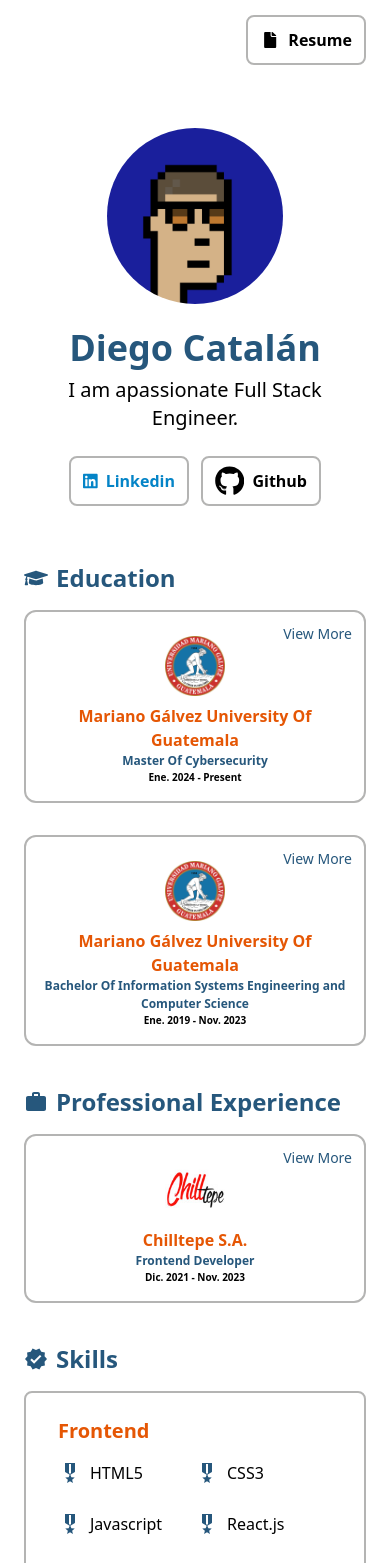
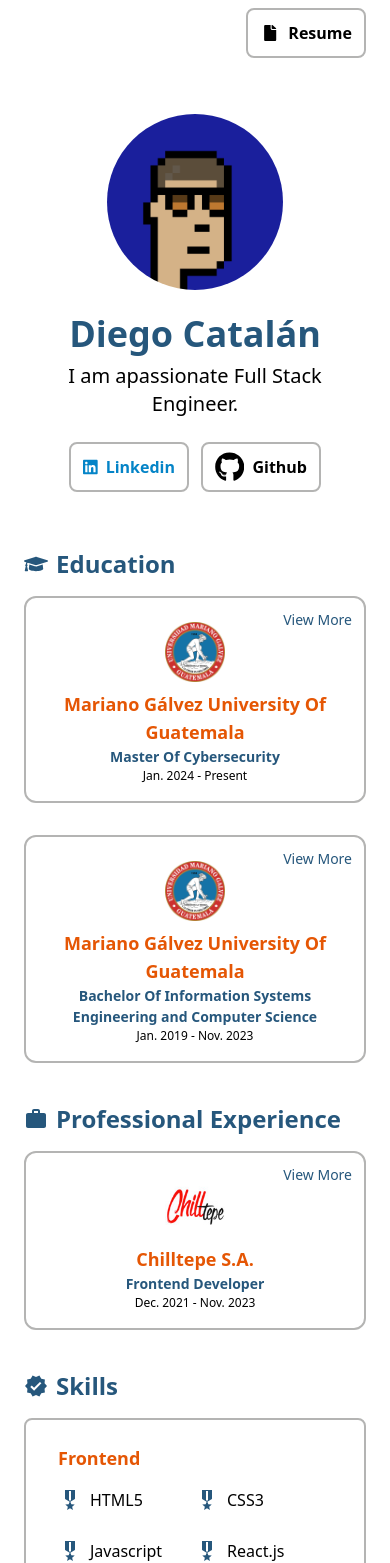
Before and after one commit to diegocatalan8/diegocatalan, a Next.js app: page / in a window 390 px wide. Shown: the top 1563 px of the page. Built offline with nearby package versions, Linux system fonts and the light colour scheme.

Commit message:
Fixing details

```diff
--- a/components/Experience.js
+++ b/components/Experience.js
@@ -24,14 +24,14 @@ const Experience = () => {
 
       <SectionTitle title={'Education'} iconName={'Education'}/>
 
-      <ProfessionalCard className={'mt-2'} image={UMG} alt={'UMG'} title='Mariano Gálvez University Of Guatemala' subtitle='Master Of Cybersecurity' year='Ene. 2024 - Present' link={'https://sistemas.umgedu.org/seguridad-informatica/'}/>
-      <ProfessionalCard className={'mt-8'} image={UMG} alt={'UMG'} title='Mariano Gálvez University Of Guatemala' subtitle='Bachelor Of Information Systems Engineering and Computer Science' year='Ene. 2019 - Nov. 2023' link={'https://sistemas.umgedu.org/pregrado/'}/>
+      <ProfessionalCard className={'mt-2'} image={UMG} alt={'UMG'} title='Mariano Gálvez University Of Guatemala' subtitle='Master Of Cybersecurity' year='Jan. 2024 - Present' link={'https://sistemas.umgedu.org/seguridad-informatica/'}/>
+      <ProfessionalCard className={'mt-8'} image={UMG} alt={'UMG'} title='Mariano Gálvez University Of Guatemala' subtitle='Bachelor Of Information Systems Engineering and Computer Science' year='Jan. 2019 - Nov. 2023' link={'https://sistemas.umgedu.org/pregrado/'}/>
 
 
       <SectionTitle className={'mt-8'} title={'Professional Experience'} iconName={'Work'}/>
 
 
-      <ProfessionalCard className={'mt-2'} image={CHILLTEPE} alt={'CHILLTEPE'} title='Chilltepe S.A.' subtitle='Frontend Developer' year='Dic. 2021 - Nov. 2023' onClickButton={openModal}/>
+      <ProfessionalCard className={'mt-2'} image={CHILLTEPE} alt={'CHILLTEPE'} title='Chilltepe S.A.' subtitle='Frontend Developer' year='Dec. 2021 - Nov. 2023' onClickButton={openModal}/>
 
 
       <Modal closeModal={closeModal} isModalOpen={isModalOpen}>
--- a/components/Header.js
+++ b/components/Header.js
@@ -45,7 +45,7 @@ const Header = () => {
                             <Image className='w-full h-full rounded-full' src={diegopic} alt='Profile Picture'/>
                         </figure>
                         <p className='flex flex-col justify-center'>
-                            <span className='text-2xl font-semibold text-[#26577C]'>Diego Catalán</span>
+                            <span className='text-xl md:text-2xl font-semibold text-[#26577C]'>Diego Catalán</span>
                         </p>
                     </section>
 
--- a/components/ProfessionalCard.js
+++ b/components/ProfessionalCard.js
@@ -16,13 +16,13 @@ import Image from 'next/image';
         </div>
         <div className=' flex flex-col justify-between text-center md:text-left w-full md:w-[80%]'>
 
-          <h2 className='font-semibold  md:text-lg text-[#E55604]'>
+          <h2 className='font-semibold text-lg  md:text-xl text-[#E55604]'>
             {title}
           </h2>
-          <p className='font-semibold text-[12px] md:text-[14px] text-[#26577C]'>
+          <p className='font-semibold text-[14px] md:text-[15px] text-[#26577C]'>
             {subtitle}
           </p>
-          <p className='font-semibold text-[10px] md:text-[12px] text-[#000]'>
+          <p className=' text-[12px] md:text-[13px] text-[#000]'>
             {year}
           </p>
 
--- a/components/Skills.js
+++ b/components/Skills.js
@@ -9,7 +9,7 @@ const Skills = () => {
 
       <div className=' w-full flex flex-col md:flex-row items-center md:justify-between mt-2'>
         <section className='flex flex-col py-6 px-8  w-full mb-8 md:mb-0 md:w-[45%] h-[300px] rounded-lg border-2 border-solid border-[#B4B4B3] hover:border-[#26577C] hover:shadow-lg  '>
-          <h2 className='w-full text-left font-semibold text-xl mb-4 text-[#E55604]'>
+          <h2 className='w-full text-left font-semibold text-lg  md:text-xl mb-4 text-[#E55604]'>
             Frontend
           </h2>
           <div className='w-full flex-1 flex flex-row flex-wrap '>
@@ -48,10 +48,10 @@ const Skills = () => {
           </div>
         </section>
         <section className='flex flex-col py-6 px-8  w-full md:w-[45%] h-[300px] rounded-lg border-2 border-solid border-[#B4B4B3] hover:border-[#26577C] hover:shadow-lg  '>
-          <h2 className='w-full text-left font-semibold text-xl mb-4 text-[#E55604]'>
+          <h2 className='w-full text-left font-semibold text-lg  md:text-xl mb-4 text-[#E55604]'>
             Backend
           </h2>
-          <div className='w-full flex-1 flex flex-col'>
+          <div className='w-full flex-1 flex flex-col '>
             <div className='w-full h-[25%] flex flex-row'>
               <MdMilitaryTech className='mr-2 text-2xl text-[#26577C]' />
               <p>Node.js</p>
```
